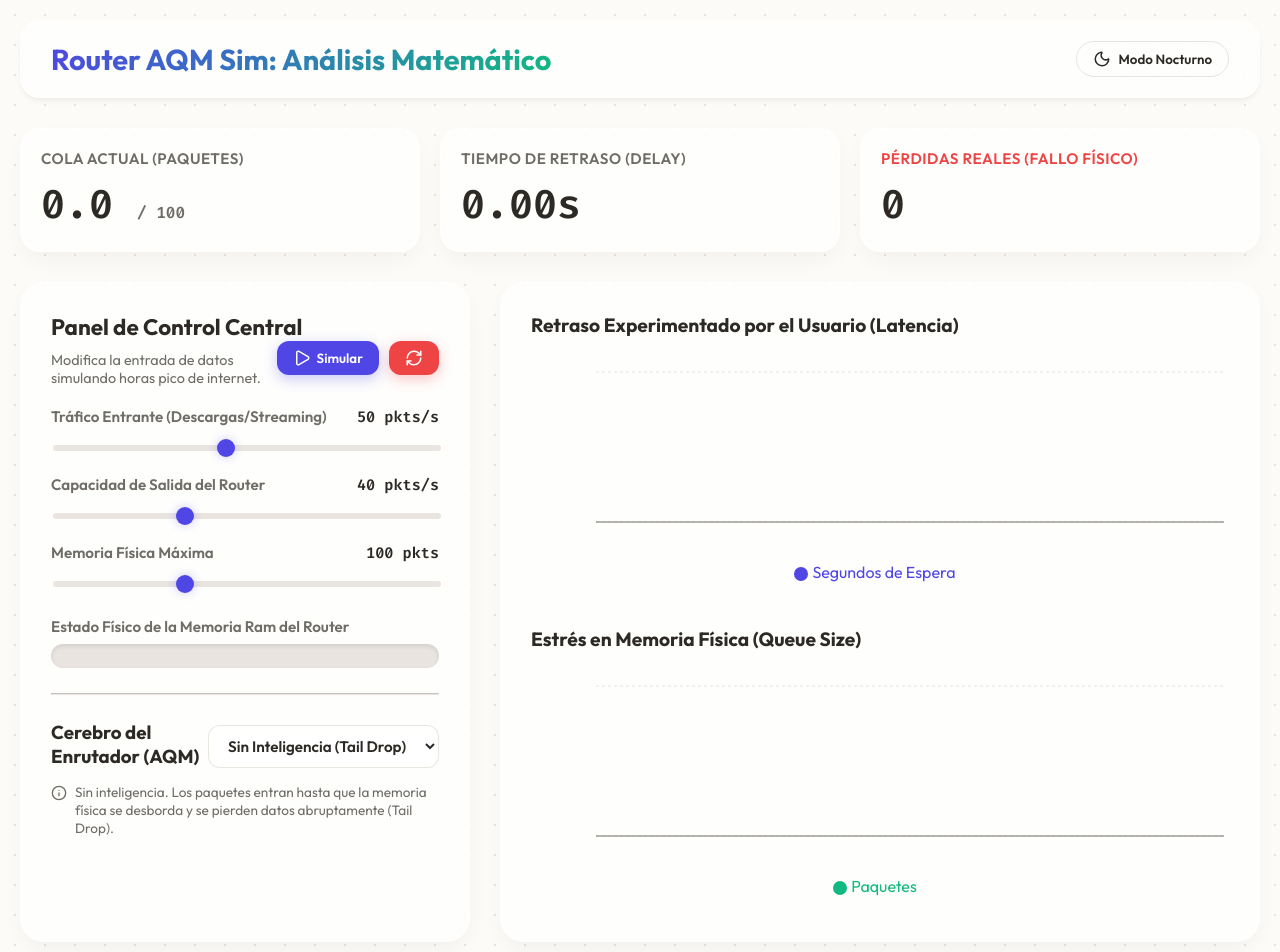
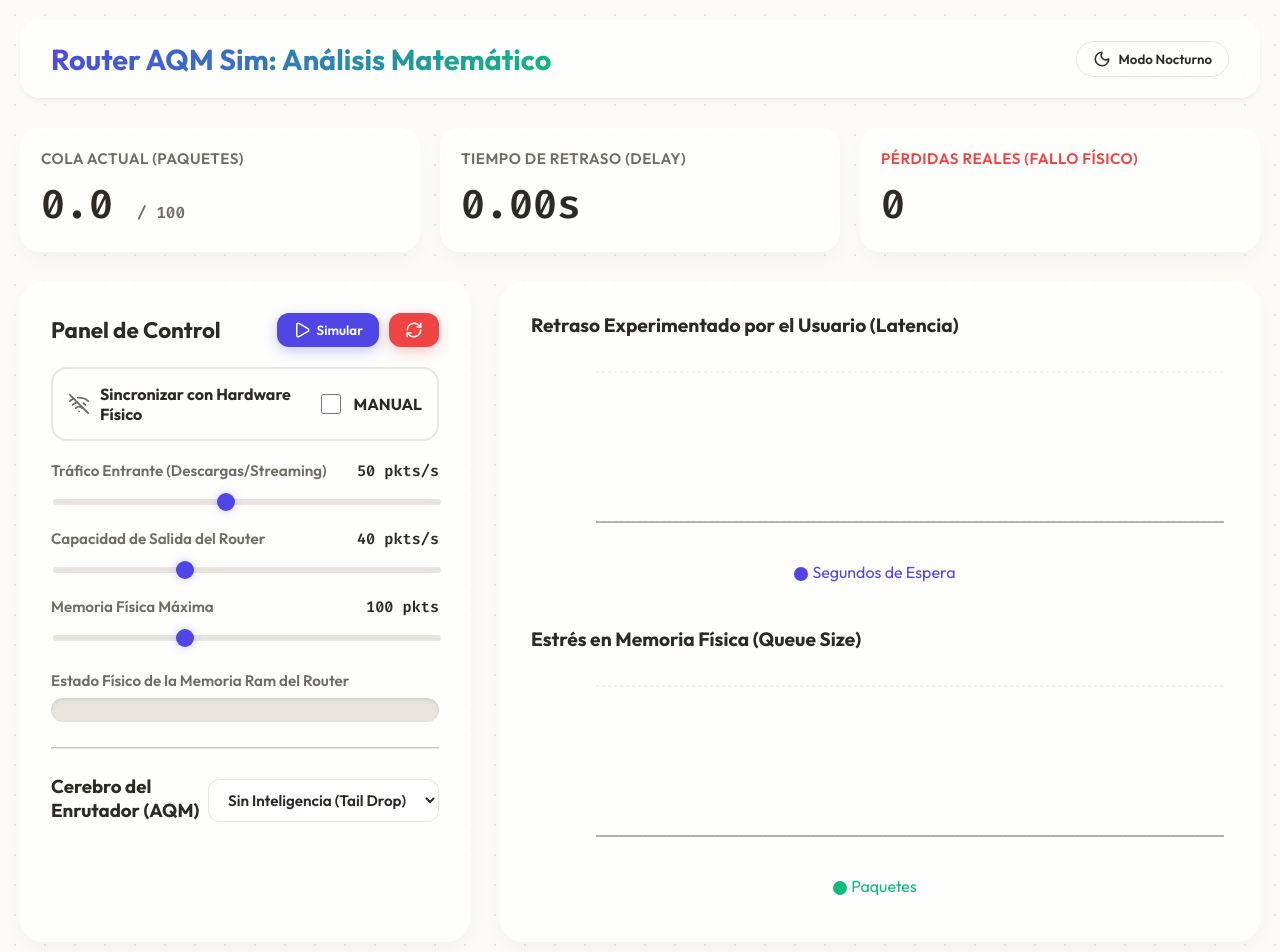
Before and after one commit to Danizn20/Proyecto-Calculo, a React (Vite) app in the folder SimuladorCongestion/: page / in a window 1280 px wide. Shown: the top 952 px of the page. Built offline with nearby package versions, Linux system fonts and the light colour scheme.

Commit message:
feat: integracion de Hardware Network API para sincronizar simulador con datos de internet real del usuario

```diff
--- a/SimuladorCongestion/src/App.jsx
+++ b/SimuladorCongestion/src/App.jsx
@@ -1,6 +1,6 @@
 import React, { useState, useEffect, useRef } from 'react';
 import { LineChart, Line, XAxis, YAxis, CartesianGrid, Tooltip, Legend, ResponsiveContainer, ReferenceLine } from 'recharts';
-import { Moon, Sun, Play, Pause, RefreshCw, Activity, AlertTriangle, CheckCircle, Calculator, Info } from 'lucide-react';
+import { Moon, Sun, Play, Pause, RefreshCw, Activity, AlertTriangle, CheckCircle, Calculator, Info, Wifi, WifiOff } from 'lucide-react';
 
 const TICK_MS = 500;
 const TICK_SEC = TICK_MS / 1000;
@@ -8,18 +8,20 @@ const MAX_DATA_POINTS = 40;
 const CODEL_WINDOW = 20;
 
 function App() {
-  const [theme, setTheme] = useState('light'); // Cambiamos el por defecto a light para mostrar el nuevo modo crema
+  const [theme, setTheme] = useState('light');
   const [isRunning, setIsRunning] = useState(false);
 
-  // Parámetros de la simulación
+  // Parámetros de la simulación manual
   const [baseLambda, setBaseLambda] = useState(50);
   const [mu, setMu] = useState(40);
   const [qMax, setQMax] = useState(100);
 
+  // Integración Red Real
+  const [useRealNetwork, setUseRealNetwork] = useState(false);
+  const [netInfo, setNetInfo] = useState({ downlink: 0, rtt: 0, type: 'unknown', isSupported: false });
+
   // AQM Selector
   const [aqmAlgorithm, setAqmAlgorithm] = useState('none');
-
-  // Parámetros
   const [dqThreshold, setDqThreshold] = useState(5);
   const [targetDelay, setTargetDelay] = useState(0.5);
 
@@ -29,28 +31,47 @@ function App() {
   const [droppedAQM, setDroppedAQM] = useState(0);
   const [aqmStatus, setAqmStatus] = useState('stable');
 
-  // Valores instantáneos para telemetría
+  // Telemetría
   const [telemetry, setTelemetry] = useState({
-    q: 0, prevQ: 0, dq: 0, pDrop: 0, delay: 0, minDelay: 0, pieError: 0, pieDeriv: 0, count: 0
+    q: 0, prevQ: 0, dq: 0, pDrop: 0, delay: 0, minDelay: 0, pieError: 0, pieDeriv: 0, count: 0,
+    currentLambda: 0, currentMu: 0 // Para visualizar valores reales inyectados
   });
 
-  // Refs para el motor
   const dataRef = useRef([]);
   const dropsTdRef = useRef(0);
   const dropsAqmRef = useRef(0);
   const timeRef = useRef(0);
-  const configRefs = useRef({ baseLambda, mu, qMax, aqmAlgorithm, dqThreshold, targetDelay });
+  const configRefs = useRef({ baseLambda, mu, qMax, aqmAlgorithm, dqThreshold, targetDelay, useRealNetwork, netInfo });
 
-  // Refs internos para algoritmos
   const pieRef = useRef({ pDrop: 0, oldDelay: 0 });
   const codelRef = useRef({ delayWindow: [], dropState: false, dropCount: 0 });
 
   const currentQ = data.length > 0 ? data[data.length - 1].q : 0;
   const currentDq = data.length > 0 ? data[data.length - 1].dq : 0;
 
+  // Escuchar a la Tarjeta de Red del Usuario (Hardware API)
   useEffect(() => {
-    configRefs.current = { baseLambda, mu, qMax, aqmAlgorithm, dqThreshold, targetDelay };
-  }, [baseLambda, mu, qMax, aqmAlgorithm, dqThreshold, targetDelay]);
+    const conn = navigator.connection || navigator.mozConnection || navigator.webkitConnection;
+    if (conn) {
+      const updateNetInfo = () => {
+        setNetInfo({
+          downlink: conn.downlink || 0,
+          rtt: conn.rtt || 0,
+          type: conn.effectiveType || 'unknown',
+          isSupported: true
+        });
+      };
+      updateNetInfo();
+      conn.addEventListener('change', updateNetInfo);
+      return () => conn.removeEventListener('change', updateNetInfo);
+    } else {
+      setNetInfo(prev => ({ ...prev, isSupported: false }));
+    }
+  }, []);
+
+  useEffect(() => {
+    configRefs.current = { baseLambda, mu, qMax, aqmAlgorithm, dqThreshold, targetDelay, useRealNetwork, netInfo };
+  }, [baseLambda, mu, qMax, aqmAlgorithm, dqThreshold, targetDelay, useRealNetwork, netInfo]);
 
   useEffect(() => {
     document.documentElement.setAttribute('data-theme', theme);
@@ -70,15 +91,30 @@ function App() {
       let prevData = dataRef.current;
       const lastQ = prevData.length > 0 ? prevData[prevData.length - 1].q : 0;
 
-      let incomingPotential = cfg.baseLambda * TICK_SEC;
-      let processed = cfg.mu * TICK_SEC;
+      // === INYECCIÓN DE DATOS DE RED REAL ===
+      let activeLambda = cfg.baseLambda;
+      let activeMu = cfg.mu;
+
+      if (cfg.useRealNetwork && cfg.netInfo.isSupported) {
+        // Mapeo: Capacidad de Salida = Ancho de banda real de descarga (Downlink)
+        // Escalado: 1 Mbps real ~ 2 pkts/s simulados para visualización
+        activeMu = cfg.netInfo.downlink ? Math.max(20, Math.min(150, cfg.netInfo.downlink * 2)) : 50;
+
+        // Mapeo: Tráfico Entrante = Variabilidad caótica impulsada por la Latencia Real (Ping RTT)
+        // A mayor latencia en el hogar del usuario, mayor es la ráfaga de tráfico entrante
+        let jitter = (Math.random() - 0.2) * (cfg.netInfo.rtt / 4); // Ruido aleatorio basado en Ping
+        activeLambda = Math.max(10, Math.min(200, activeMu + jitter));
+      }
+
+      let incomingPotential = activeLambda * TICK_SEC;
+      let processed = activeMu * TICK_SEC;
 
       let qNatural = lastQ + incomingPotential - processed;
       if (qNatural > cfg.qMax) qNatural = cfg.qMax;
       if (qNatural < 0) qNatural = 0;
 
       let dq = (qNatural - lastQ) / TICK_SEC;
-      let currentDelay = cfg.mu > 0 ? qNatural / cfg.mu : 0;
+      let currentDelay = activeMu > 0 ? qNatural / activeMu : 0;
 
       let status = 'stable';
       let pDrop = 0;
@@ -177,7 +213,8 @@ function App() {
       setAqmStatus(status);
       setTelemetry({
         q: newQ, prevQ: lastQ, dq: finalDq, pDrop: pDrop,
-        delay: currentDelay, minDelay: tMinDelay, pieError: tPieError, pieDeriv: tPieDeriv, count: tCount
+        delay: currentDelay, minDelay: tMinDelay, pieError: tPieError, pieDeriv: tPieDeriv, count: tCount,
+        currentLambda: activeLambda, currentMu: activeMu
       });
 
     }, TICK_MS);
@@ -196,19 +233,10 @@ function App() {
     setDroppedTailDrop(0);
     setDroppedAQM(0);
     setAqmStatus('stable');
-    setTelemetry({ q: 0, prevQ: 0, dq: 0, pDrop: 0, delay: 0, minDelay: 0, pieError: 0, pieDeriv: 0, count: 0 });
+    setTelemetry({ q: 0, prevQ: 0, dq: 0, pDrop: 0, delay: 0, minDelay: 0, pieError: 0, pieDeriv: 0, count: 0, currentLambda: 0, currentMu: 0 });
   };
 
   const queuePercentage = Math.min(100, Math.max(0, (currentQ / qMax) * 100));
-
-  const getAlgorithmDescription = () => {
-    switch(aqmAlgorithm) {
-      case 'red': return "Detecta congestión usando la velocidad de llenado (1ra derivada). Bueno para reaccionar a picos repentinos.";
-      case 'pie': return "Usa Control Proporcional-Integral. Evalúa qué tan lejos estamos del objetivo y cómo cambia esa distancia (derivada del error) para ajustarse suavemente.";
-      case 'codel': return "No usa derivadas explícitas, sino una ventana de tiempo. Se asegura de que la cola siempre tenga momentos vacíos, evitando el estancamiento crónico.";
-      default: return "Sin inteligencia. Los paquetes entran hasta que la memoria física se desborda y se pierden datos abruptamente (Tail Drop).";
-    }
-  };
 
   return (
     <div className="app-container">
@@ -244,8 +272,9 @@ function App() {
         <div className="panel" style={{ display: 'flex', flexDirection: 'column', gap: '25px' }}>
 
           <div>
-            <h2>Panel de Control Central
-              <div style={{ display: 'inline-flex', gap: '10px', float: 'right' }}>
+            <div style={{ display: 'flex', justifyContent: 'space-between', alignItems: 'center', marginBottom: '20px' }}>
+              <h2 style={{margin: 0}}>Panel de Control</h2>
+              <div style={{ display: 'inline-flex', gap: '10px' }}>
                 <button className="button" onClick={() => setIsRunning(!isRunning)} style={{ padding: '8px 16px' }}>
                   {isRunning ? <Pause size={18} style={{marginRight: '6px'}}/> : <Play size={18} style={{marginRight: '6px'}}/>}
                   {isRunning ? 'Pausar' : 'Simular'}
@@ -254,19 +283,52 @@ function App() {
                   <RefreshCw size={18} />
                 </button>
               </div>
-            </h2>
-            <p style={{color: 'var(--text-secondary)', fontSize: '0.9rem', marginTop: '-10px', marginBottom: '20px'}}>
-              Modifica la entrada de datos simulando horas pico de internet.
-            </p>
+            </div>
+
+            {/* INTEGRACIÓN RED REAL */}
+            {netInfo.isSupported && (
+              <div style={{ padding: '15px', borderRadius: '16px', border: '2px solid', borderColor: useRealNetwork ? 'var(--success-color)' : 'var(--border-color)', background: useRealNetwork ? 'rgba(16, 185, 129, 0.05)' : 'transparent', marginBottom: '20px', transition: 'all 0.3s ease' }}>
+                <div style={{ display: 'flex', justifyContent: 'space-between', alignItems: 'center' }}>
+                  <div style={{ display: 'flex', alignItems: 'center', gap: '10px', color: useRealNetwork ? 'var(--success-color)' : 'var(--text-primary)' }}>
+                    {useRealNetwork ? <Wifi size={24} /> : <WifiOff size={24} color="var(--text-secondary)" />}
+                    <strong>Sincronizar con Hardware Físico</strong>
+                  </div>
+                  <label className="switch" style={{ cursor: 'pointer', display: 'flex', alignItems: 'center' }}>
+                    <input type="checkbox" checked={useRealNetwork} onChange={(e) => setUseRealNetwork(e.target.checked)} style={{ width: '20px', height: '20px', accentColor: 'var(--success-color)' }} />
+                    <span style={{ marginLeft: '10px', fontWeight: 'bold' }}>{useRealNetwork ? 'CONECTADO' : 'MANUAL'}</span>
+                  </label>
+                </div>
+
+                {useRealNetwork && (
+                  <div style={{ marginTop: '10px', fontSize: '0.9rem', color: 'var(--text-secondary)', display: 'flex', gap: '15px', padding: '10px', background: 'var(--bg-color)', borderRadius: '8px' }}>
+                    <div><strong>Ancho de Banda:</strong> {netInfo.downlink} Mbps</div>
+                    <div><strong>Latencia (Ping):</strong> {netInfo.rtt} ms</div>
+                    <div><strong>Red:</strong> {netInfo.type.toUpperCase()}</div>
+                  </div>
+                )}
+              </div>
+            )}
 
             <div className="control-group">
-              <label>Tráfico Entrante (Descargas/Streaming) <span className="value">{baseLambda} pkts/s</span></label>
-              <input type="range" min="10" max="100" value={baseLambda} onChange={(e) => setBaseLambda(Number(e.target.value))} />
+              <label>
+                Tráfico Entrante (Descargas/Streaming)
+                <span className="value">
+                  {useRealNetwork && isRunning ? telemetry.currentLambda.toFixed(1) : baseLambda} pkts/s
+                </span>
+              </label>
+              <input type="range" min="10" max="100" value={baseLambda} onChange={(e) => setBaseLambda(Number(e.target.value))} disabled={useRealNetwork} style={{ opacity: useRealNetwork ? 0.4 : 1 }} />
+              {useRealNetwork && <small style={{color:'var(--success-color)'}}>Oscilando dinámicamente según latencia ({netInfo.rtt}ms)</small>}
             </div>
 
             <div className="control-group">
-              <label>Capacidad de Salida del Router <span className="value">{mu} pkts/s</span></label>
-              <input type="range" min="10" max="100" value={mu} onChange={(e) => setMu(Number(e.target.value))} />
+              <label>
+                Capacidad de Salida del Router
+                <span className="value">
+                  {useRealNetwork && isRunning ? telemetry.currentMu.toFixed(1) : mu} pkts/s
+                </span>
+              </label>
+              <input type="range" min="10" max="100" value={mu} onChange={(e) => setMu(Number(e.target.value))} disabled={useRealNetwork} style={{ opacity: useRealNetwork ? 0.4 : 1 }} />
+              {useRealNetwork && <small style={{color:'var(--success-color)'}}>Limitado por ancho de banda físico ({netInfo.downlink} Mbps)</small>}
             </div>
 
             <div className="control-group">
@@ -303,10 +365,6 @@ function App() {
                 <option value="pie">PIE (Prop-Integral)</option>
                 <option value="codel">CoDel (Tiempo de Vida)</option>
               </select>
-            </div>
-            <div style={{fontSize: '0.85rem', color: 'var(--text-secondary)', marginBottom: '20px', display: 'flex', gap: '8px', alignItems: 'flex-start'}}>
-              <Info size={16} style={{flexShrink: 0, marginTop: '2px'}}/>
-              <span>{getAlgorithmDescription()}</span>
             </div>
 
             {aqmAlgorithm !== 'none' && (
```
